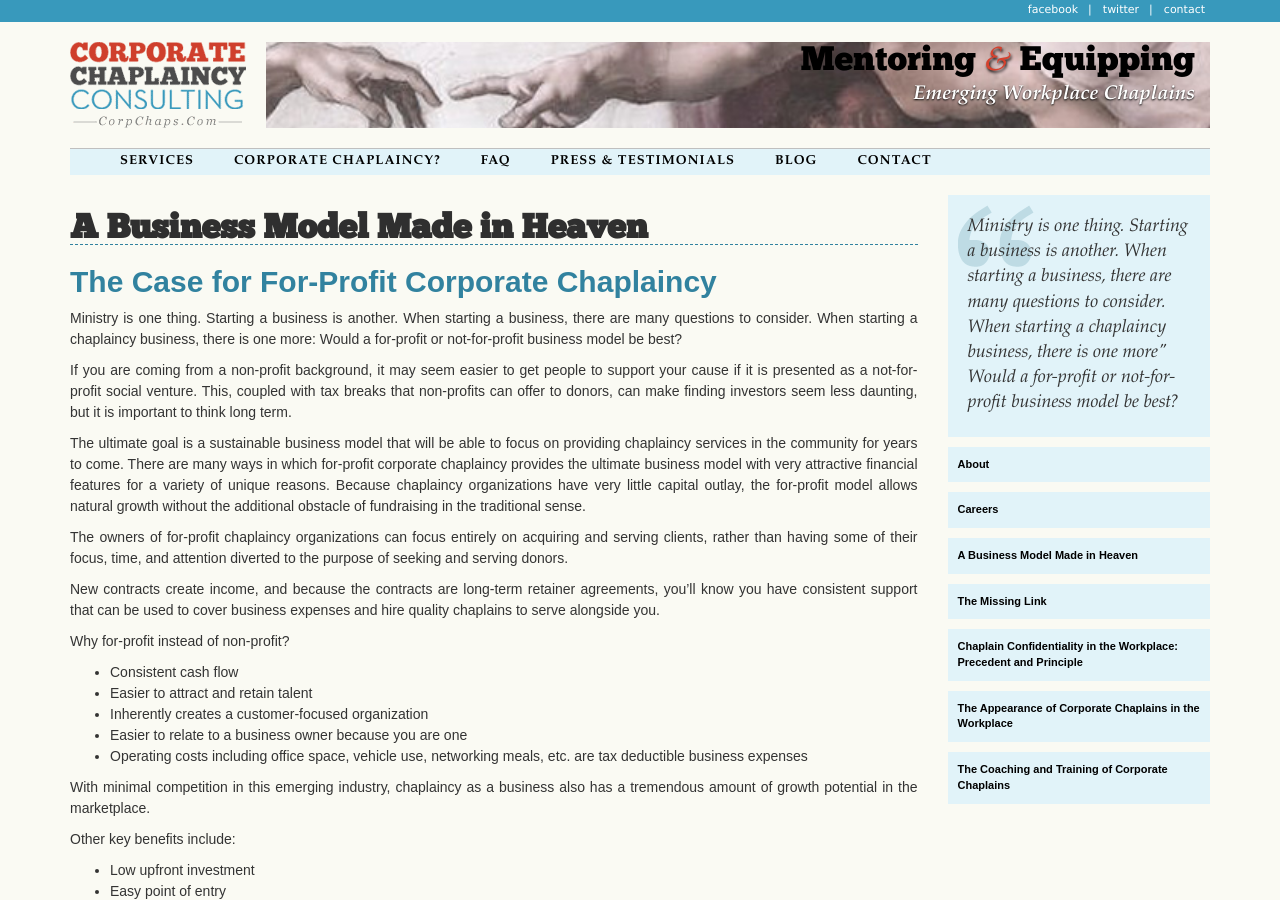
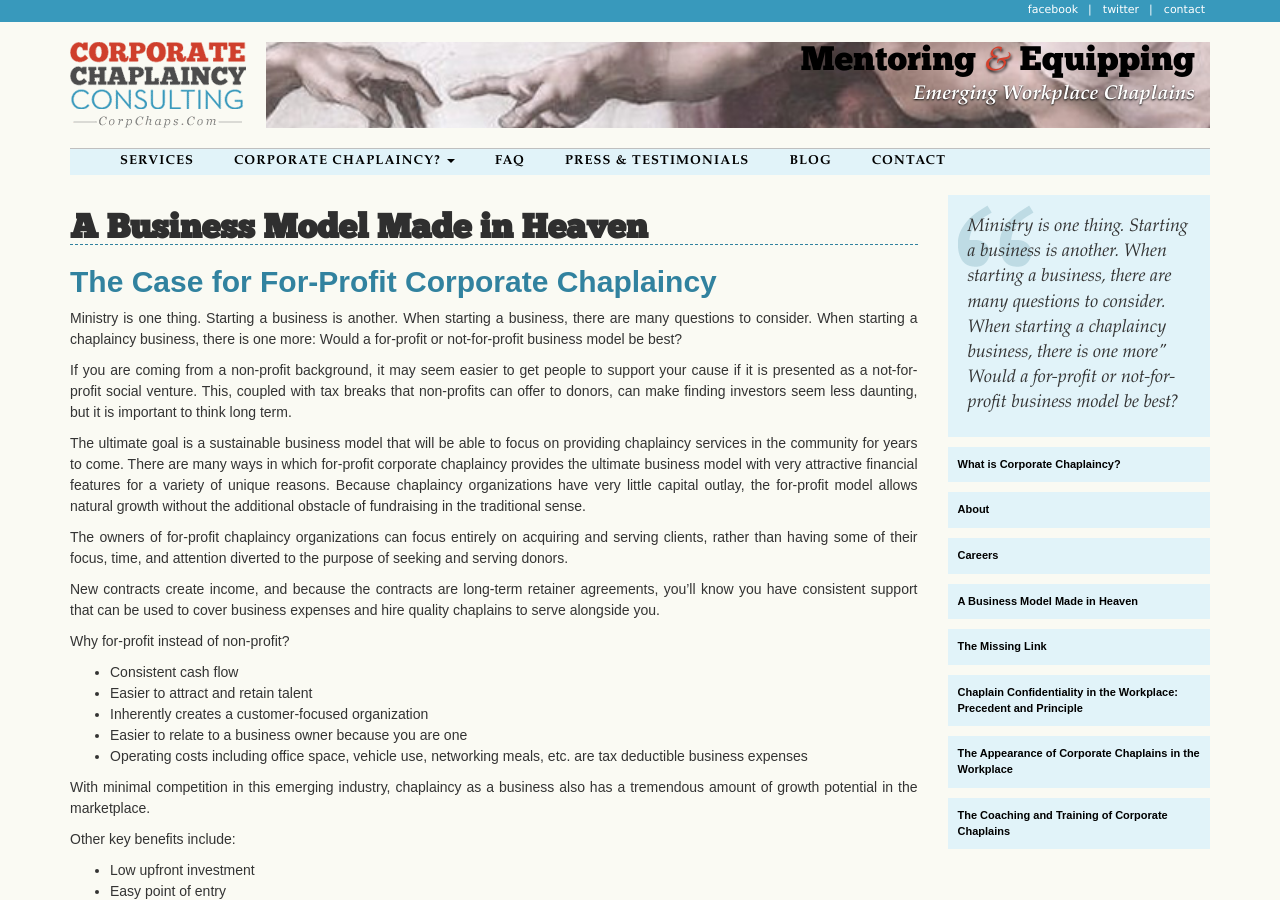
Before and after one commit to matt-cook/corpchaps.com, a Jekyll site: the page built from what-is-cc-why-should-i-care/a-business-model-made-in-heaven.md, in a window 1280 px wide and 900 px high. Built offline with Jekyll 4.4.1, drawn with Linux system fonts in a browser that asks for light colours.

Commit message:
added sub-menu

```diff
--- a/_data/menu/about.yml
+++ b/_data/menu/about.yml
@@ -1,3 +1,5 @@
+- url: info/what-is-cc-why-should-i-care/
+  title: What is Corporate Chaplaincy?
 - url: info/what-is-cc-why-should-i-care/about/
   title: About
 - url: about-us/consider-a-career-in-corporate-chaplaincy/
--- a/_includes/header.html
+++ b/_includes/header.html
@@ -36,36 +36,22 @@
       </div>
       <div class="navbar-collapse collapse">
         <ul class="nav navbar-nav">
-
           <li><a href="{{ site.baseurl }}/info/services/">Services</a></li>
-          <li><a href="{{ site.baseurl }}/info/what-is-cc-why-should-i-care/">Corporate Chaplaincy?</a></li>
+          <li class="dropdown">
+            <a href="{{ site.baseurl }}/info/what-is-cc-why-should-i-care/" class="dropdown-toggle" data-toggle="dropdown" role="button" aria-expanded="false">
+              Corporate Chaplaincy? <span class="caret"></span>
+            </a>
+            <ul class="dropdown-menu" role="menu">
+              {% for link in site.data.menu.about %}
+                <li><a href="{{ site.baseurl }}/{{ link.url }}">{{ link.title }}</a></li>
+              {% endfor %}
+            </ul>
+          </li>
           <li><a href="{{ site.baseurl }}/info/faq/">FAQ</a></li>
           <li><a href="{{ site.baseurl }}/info/testimonials/">Press &#038; Testimonials</a></li>
           <li><a href="{{ site.baseurl }}/category/blog/">Blog</a></li>
           <li><a href="{{ site.baseurl }}/contact-us/">Contact</a></li>
-
-          <!-- <li class="active"><a href="#">Home</a></li>
-          <li><a href="#">About</a></li>
-          <li><a href="#">Contact</a></li>
-          <li class="dropdown">
-          <a href="#" class="dropdown-toggle" data-toggle="dropdown" role="button" aria-expanded="false">Dropdown <span class="caret"></span></a>
-          <ul class="dropdown-menu" role="menu">
-          <li><a href="#">Action</a></li>
-          <li><a href="#">Another action</a></li>
-          <li><a href="#">Something else here</a></li>
-          <li class="divider"></li>
-          <li class="dropdown-header">Nav header</li>
-          <li><a href="#">Separated link</a></li>
-          <li><a href="#">One more separated link</a></li>
         </ul>
-      </li> -->
-
-    </ul>
-    <!-- <ul class="nav navbar-nav navbar-right">
-    <li class="active"><a href="./">Default <span class="sr-only">(current)</span></a></li>
-    <li><a href="../navbar-static-top/">Static top</a></li>
-    <li><a href="../navbar-fixed-top/">Fixed top</a></li>
-  </ul> -->
-  </div><!--/.nav-collapse -->
-  </div><!--/.container-fluid -->
+      </div><!--/.nav-collapse -->
+    </div><!--/.container-fluid -->
   </nav>
```
